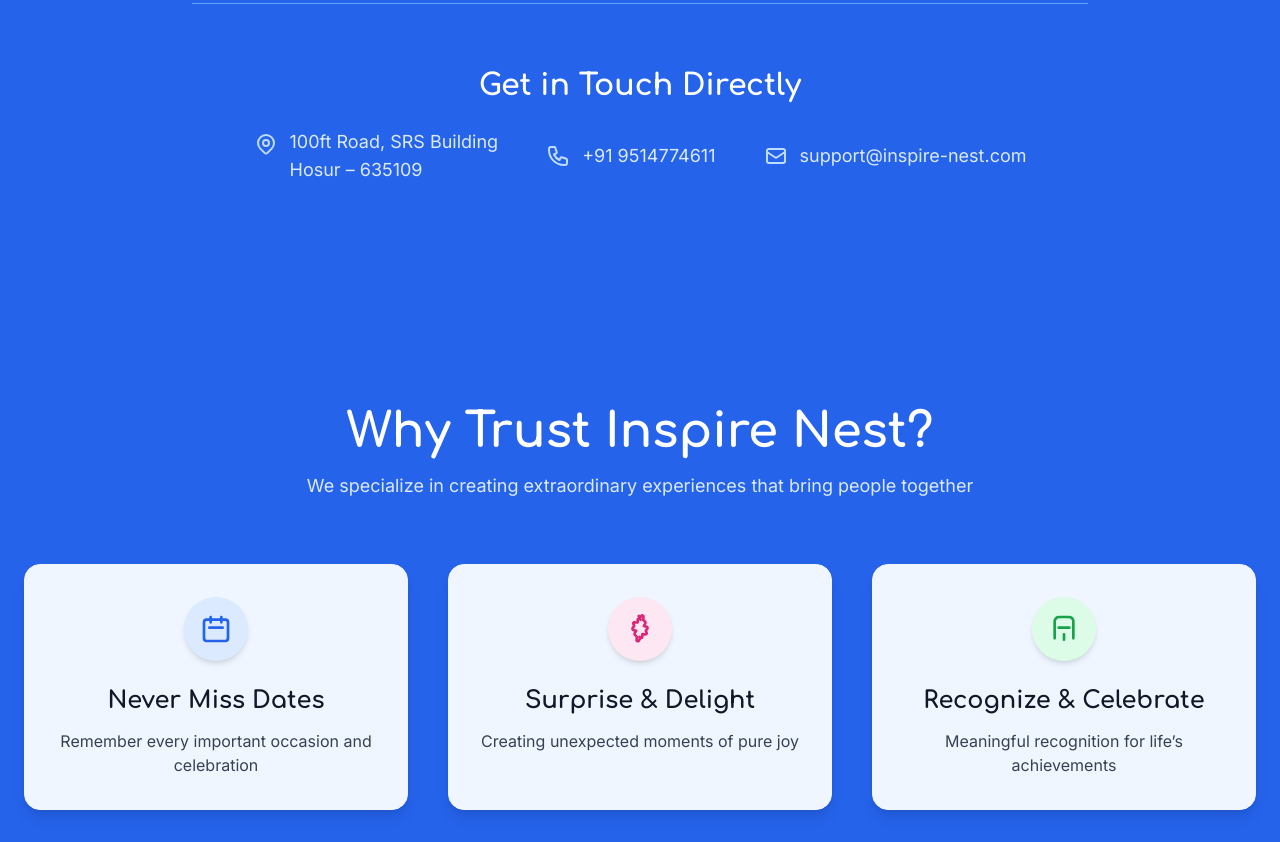
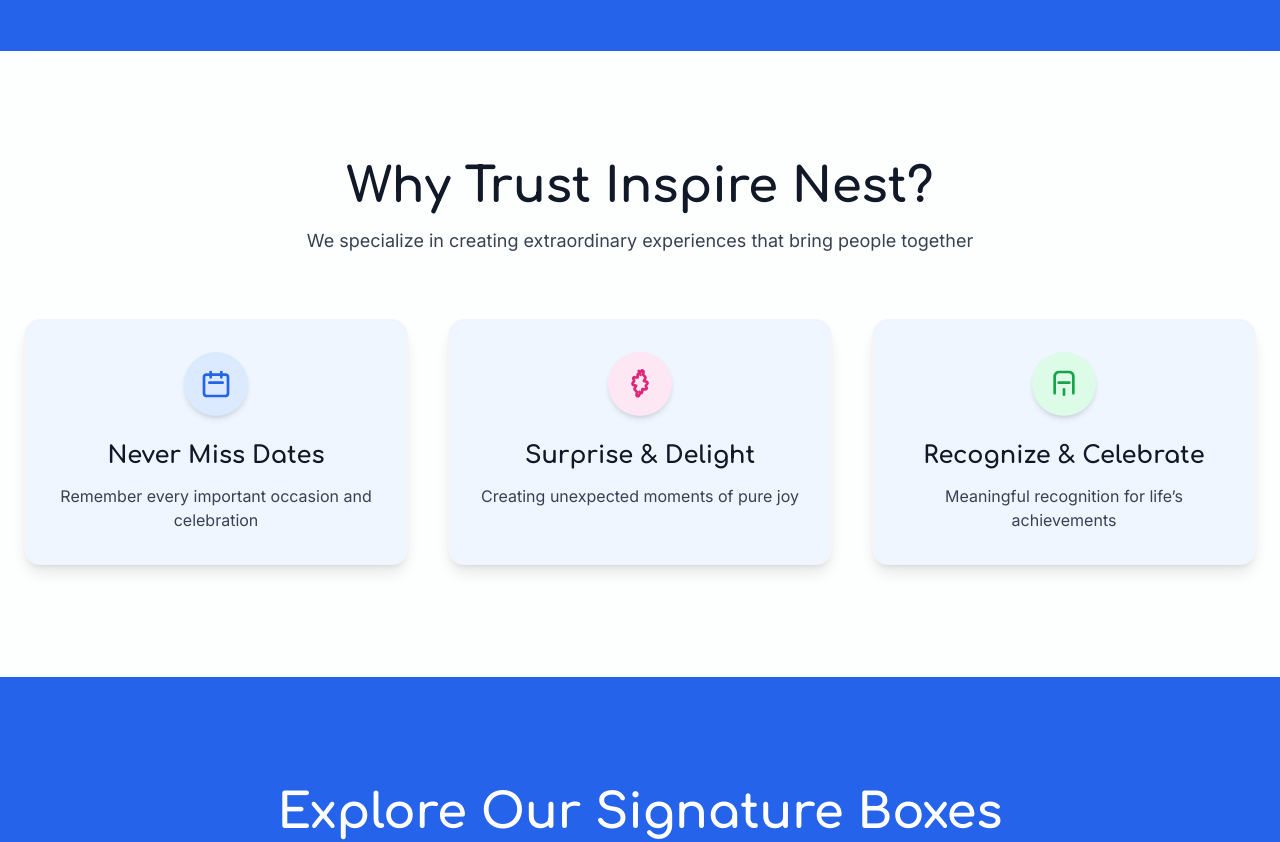
Before and after one commit to ajoyag/inspirenest, a plain HTML site: page index.html in a window 1280 px wide. Shown: the part 2289-3131 px from the top of the page. Drawn offline with nearby package versions, Linux system fonts and the light colour scheme.

Commit message:
Update index.html

```diff
--- a/index.html
+++ b/index.html
@@ -146,7 +146,7 @@
                 </div>
             </section>
 
-            <!-- MOVED SECTION: Team/Founders -->
+            <!-- Meet Our Visionaries section (White bg) -->
             <section id="team" class="py-20 md:py-28 bg-white/80">
                 <div class="container mx-auto px-6 max-w-6xl">
                     <h2 class="text-4xl md:text-5xl font-bold font-display text-center mb-4 text-gray-900">Meet Our Visionaries</h2>
@@ -178,7 +178,7 @@
                 </div>
             </section>
 
-            <!-- Services Section -->
+            <!-- How We Make Magic Happen (Blue bg) -->
             <section id="services" class="py-20 md:py-28 bg-blue-600">
                 <div class="container mx-auto px-6">
                     <h2 class="text-4xl md:text-5xl font-bold font-display text-center mb-4 text-white">How We Make Magic Happen</h2>
@@ -220,44 +220,14 @@
                             </p>
                         </div>
                     </div>
-
-                    <!-- NEW: Contact Information Block integrated into services section -->
-                    <div class="max-w-4xl mx-auto pt-16 mt-16 border-t border-blue-400">
-                        <h3 class="text-3xl font-bold font-display text-center mb-6 text-white">Get in Touch Directly</h3>
-                        <div class="flex flex-col md:flex-row justify-center space-y-6 md:space-y-0 md:space-x-12">
-
-                            <!-- Address -->
-                            <div class="flex items-start space-x-3 text-lg justify-center">
-                                <svg class="w-6 h-6 mt-1 text-blue-200 flex-shrink-0" fill="none" stroke="currentColor" viewBox="0 0 24 24" xmlns="http://www.w3.org/2000/svg"><path stroke-linecap="round" stroke-linejoin="round" stroke-width="2" d="M17.657 16.657L13.414 20.9a1.998 1.998 0 01-2.828 0l-4.243-4.243a8 8 0 1111.314 0z"></path><path stroke-linecap="round" stroke-linejoin="round" stroke-width="2" d="M15 11a3 3 0 11-6 0 3 3 0 016 0z"></path></svg>
-                                <div class="text-blue-100">
-                                    <p>100ft Road, SRS Building</p>
-                                    <p>Hosur – 635109</p>
-                                </div>
-                            </div>
-
-                            <!-- Phone -->
-                            <div class="flex items-center space-x-3 text-lg justify-center">
-                                <svg class="w-6 h-6 text-blue-200 flex-shrink-0" fill="none" stroke="currentColor" viewBox="0 0 24 24" xmlns="http://www.w3.org/2000/svg"><path stroke-linecap="round" stroke-linejoin="round" stroke-width="2" d="M3 5a2 2 0 012-2h3.28a1 1 0 01.948.684l1.498 4.493a1 1 0 01-.502 1.21l-2.257 1.13a11.042 11.042 0 005.516 5.516l1.13-2.257a1 1 0 011.21-.502l4.493 1.498a1 1 0 01.684.949V19a2 2 0 01-2 2h-1C9.716 21 3 14.284 3 6V5z"></path></svg>
-                                <a href="tel:+919514774611" class="text-blue-100 hover:text-white transition duration-300">+91 9514774611</a>
-                            </div>
-
-                            <!-- Email -->
-                            <div class="flex items-center space-x-3 text-lg justify-center">
-                                <svg class="w-6 h-6 text-blue-200 flex-shrink-0" fill="none" stroke="currentColor" viewBox="0 0 24 24" xmlns="http://www.w3.org/2000/svg"><path stroke-linecap="round" stroke-linejoin="round" stroke-width="2" d="M3 8l7.89 5.26a2 2 0 002.22 0L21 8M5 19h14a2 2 0 002-2V7a2 2 0 00-2-2H5a2 2 0 00-2 2v10a2 2 0 002 2z"></path></svg>
-                                <a href="mailto:support@inspire-nest.com" class="text-blue-100 hover:text-white transition duration-300">support@inspire-nest.com</a>
-                            </div>
-                        </div>
-                    </div>
-                    <!-- END NEW CONTACT INFO BLOCK -->
-
                 </div>
             </section>
 
-            <!-- Why Trust Inspire Nest? Section -->
-            <section id="trust" class="py-20 md:py-28 bg-blue-600">
+            <!-- Why Trust Inspire Nest? Section (Transparent bg) -->
+            <section id="trust" class="py-20 md:py-28 bg-transparent">
                 <div class="container mx-auto px-6">
-                    <h2 class="text-4xl md:text-5xl font-bold font-display text-center mb-4 text-white">Why Trust Inspire Nest?</h2>
-                    <p class="text-center text-blue-100 text-lg mb-16 max-w-3xl mx-auto">
+                    <h2 class="text-4xl md:text-5xl font-bold font-display text-center mb-4 text-gray-900">Why Trust Inspire Nest?</h2>
+                    <p class="text-center text-gray-700 text-lg mb-16 max-w-3xl mx-auto">
                         We specialize in creating extraordinary experiences that bring people together
                     </p>
                     <div class="grid grid-cols-1 md:grid-cols-3 gap-10">
@@ -301,9 +271,10 @@
             </section>
 
 
-            <!-- Collections Section --><section id="collections" class="py-20 md:py-28 bg-transparent">
+            <!-- Explore Our Signature Boxes section (Blue bg) -->
+            <section id="collections" class="py-20 md:py-28 bg-blue-600">
                 <div class="container mx-auto px-6">
-                    <h2 class="text-4xl md:text-5xl font-bold font-display text-center mb-16 text-gray-900">Explore Our Signature Boxes</h2>
+                    <h2 class="text-4xl md:text-5xl font-bold font-display text-center mb-16 text-white">Explore Our Signature Boxes</h2>
                     <div class="grid grid-cols-1 md:grid-cols-2 lg:grid-cols-3 gap-10">
                         <!-- Collection Item 1 -->
                         <div class="bg-blue-50 p-6 rounded-2xl shadow-xl overflow-hidden group border border-gray-100 hover:border-pink-300 transition duration-300 transform hover:scale-103">
@@ -345,7 +316,7 @@
                 </div>
             </section>
 
-            <!-- Our Catalog Section (Now featuring toggle logic) -->
+            <!-- Our Catalog Section (Transparent bg) -->
             <section id="catalog" class="py-20 md:py-28 bg-transparent">
                 <div class="container mx-auto px-6">
                     <h2 class="text-4xl md:text-5xl font-bold font-display text-center mb-4 text-gray-900">Our Catalog</h2>
```
